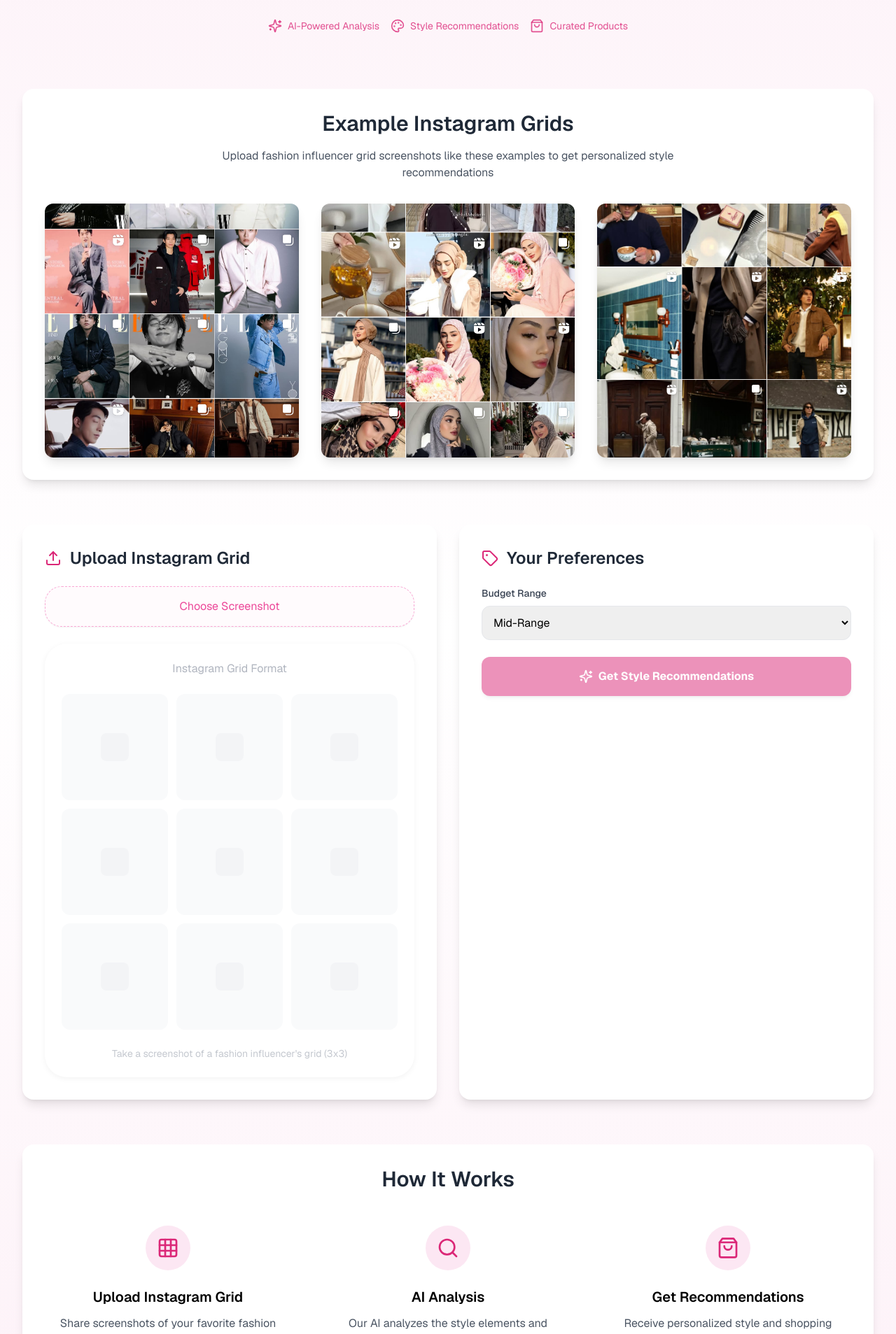
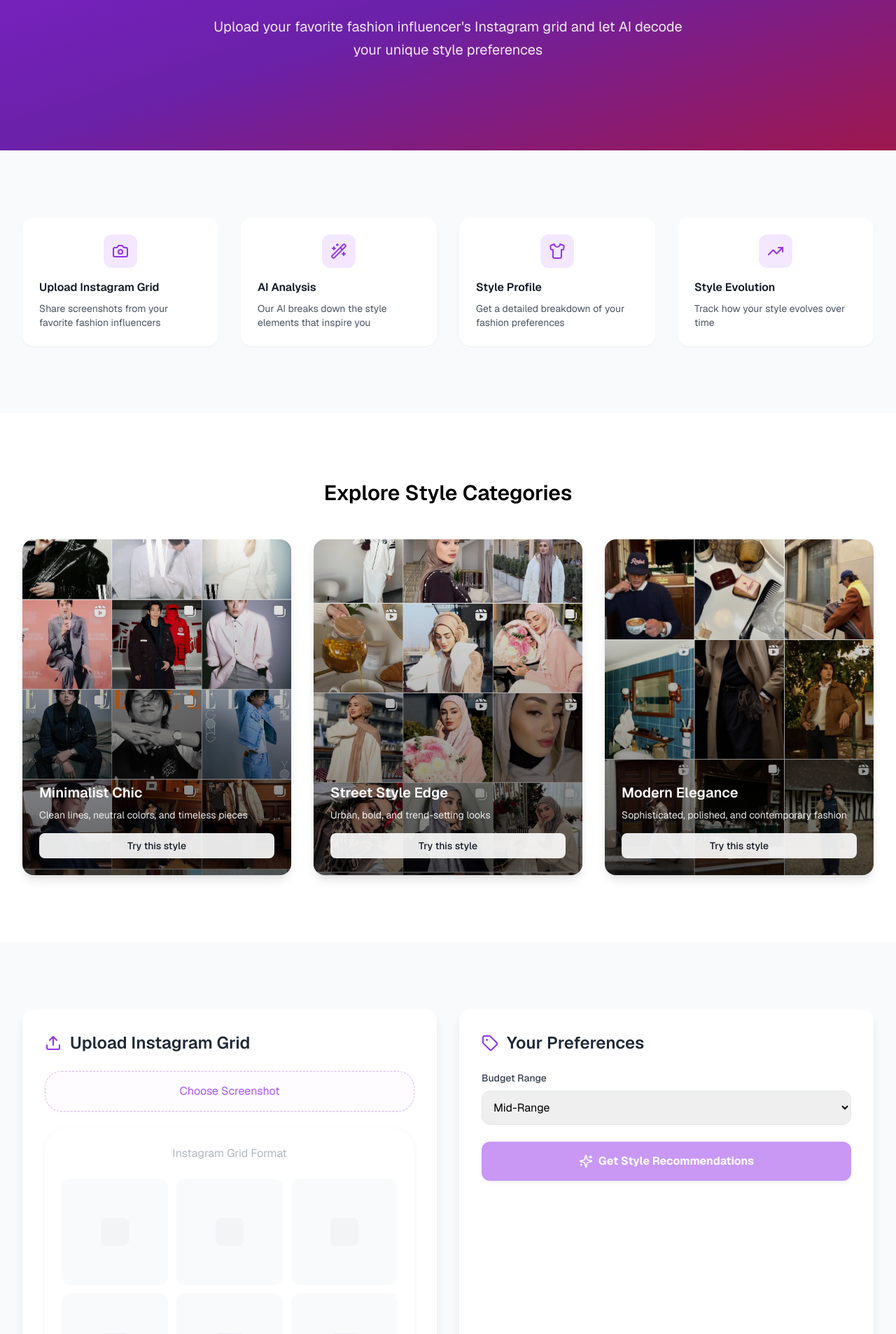
Before and after one commit to sundai-club/insta-gift, a Next.js app: page / in a window 1280 px wide. Shown: the part 202-2109 px from the top of the page at 70% size. Built offline with nearby package versions, Linux system fonts and the light colour scheme.

Commit message:
Removed Get Started button and improved full-width layout

```diff
--- a/src/app/page.tsx
+++ b/src/app/page.tsx
@@ -1,24 +1,22 @@
 "use client";
 
+import { useState } from "react";
 import Image from "next/image";
 import {
+  Instagram,
+  Palette,
+  Sparkles,
+  ShoppingBag,
+  AlertCircle,
   Camera,
-  User,
-  DollarSign,
-  Sparkles,
-  Instagram,
-  Heart,
-  Palette,
+  Wand2,
+  Shirt,
+  TrendingUp,
+  Upload,
   Tag,
-  ShoppingBag,
-  Share2,
-  Bookmark,
+  Search,
   Grid,
-  Upload,
-  Search,
 } from "lucide-react";
-import { useState } from "react";
-import { sampleStyles } from "@/data/examples";
 
 interface StyleRecommendation {
   type: string;
@@ -34,13 +32,53 @@ interface StyleRecommendation {
   color_palette: string[];
 }
 
+const sampleStyles = [
+  {
+    name: "Minimalist Chic",
+    description: "Clean lines, neutral colors, and timeless pieces",
+    image: "/sample_images/IMG_4053.jpg",
+  },
+  {
+    name: "Street Style Edge",
+    description: "Urban, bold, and trend-setting looks",
+    image: "/sample_images/IMG_4054.jpg",
+  },
+  {
+    name: "Modern Elegance",
+    description: "Sophisticated, polished, and contemporary fashion",
+    image: "/sample_images/IMG_5155.png",
+  },
+];
+
+const features = [
+  {
+    icon: Camera,
+    title: "Upload Instagram Grid",
+    description: "Share screenshots from your favorite fashion influencers",
+  },
+  {
+    icon: Wand2,
+    title: "AI Analysis",
+    description: "Our AI breaks down the style elements that inspire you",
+  },
+  {
+    icon: Shirt,
+    title: "Style Profile",
+    description: "Get a detailed breakdown of your fashion preferences",
+  },
+  {
+    icon: TrendingUp,
+    title: "Style Evolution",
+    description: "Track how your style evolves over time",
+  },
+];
+
 export default function Home() {
   const [isLoading, setIsLoading] = useState(false);
   const [error, setError] = useState<string | null>(null);
   const [recommendations, setRecommendations] = useState<StyleRecommendation[]>([]);
   const [previewUrl, setPreviewUrl] = useState<string | null>(null);
   const [budget, setBudget] = useState<string>("medium");
-  const [stylePreferences, setStylePreferences] = useState<string[]>([]);
 
   const handleImageUpload = async (e: React.ChangeEvent<HTMLInputElement> | string) => {
     let imageUrl: string;
@@ -92,7 +130,6 @@ export default function Home() {
         body: JSON.stringify({
           image: previewUrl,
           budget,
-          preferences: stylePreferences,
         }),
       });
 
@@ -110,75 +147,78 @@ export default function Home() {
   };
 
   return (
-    <main className="min-h-screen bg-gradient-to-b from-pink-50 via-white to-pink-50">
-      <div className="max-w-7xl mx-auto px-4 py-12 sm:px-6 lg:px-8">
-        {/* Header Section */}
-        <div className="text-center mb-20 relative">
-          <div className="absolute inset-0 -top-24 bg-gradient-to-b from-pink-100/50 to-transparent via-pink-50/30 blur-3xl -z-10" />
-          <h1 className="text-6xl font-bold mb-6 bg-gradient-to-r from-gray-900 to-gray-600 bg-clip-text text-transparent">
+    <main className="min-h-screen bg-white">
+      {/* Hero Section */}
+      <div className="w-full bg-gradient-to-br from-purple-700 via-purple-800 to-pink-800 py-32">
+        <div className="max-w-7xl mx-auto px-4 sm:px-6 lg:px-8">
+          <div className="text-center">
+            <h1 className="text-7xl font-bold mb-6 text-white">
               Define Your Style
             </h1>
-          <p className="text-xl text-gray-600 max-w-2xl mx-auto leading-relaxed">
-            Transform your fashion inspiration into a personalized style guide, powered by AI
+            <p className="text-xl text-white/90 max-w-2xl mx-auto leading-relaxed">
+              Upload your favorite fashion influencer's Instagram grid and
+              let AI decode your unique style preferences
             </p>
-          <div className="flex justify-center gap-4 mt-8">
-            <div className="flex items-center gap-2 text-pink-600/80 text-sm">
-              <Sparkles className="w-5 h-5" />
-              <span>AI-Powered Analysis</span>
-            </div>
-            <div className="flex items-center gap-2 text-pink-600/80 text-sm">
-              <Palette className="w-5 h-5" />
-              <span>Style Recommendations</span>
-            </div>
-            <div className="flex items-center gap-2 text-pink-600/80 text-sm">
-              <ShoppingBag className="w-5 h-5" />
-              <span>Curated Products</span>
           </div>
         </div>
       </div>
 
-        {/* Sample Images Gallery */}
-        <section className="mb-16 bg-white rounded-2xl shadow-lg p-8">
-          <h2 className="text-3xl font-semibold mb-4 text-center text-gray-800">
-            Example Instagram Grids
-          </h2>
-          <p className="text-center text-gray-600 mb-8 max-w-2xl mx-auto">
-            Upload fashion influencer grid screenshots like these examples to get personalized style recommendations
-          </p>
+      {/* Features Section */}
+      <div className="w-full bg-gray-50 py-24">
+        <div className="max-w-7xl mx-auto px-4 sm:px-6 lg:px-8">
+          <div className="grid grid-cols-1 md:grid-cols-2 lg:grid-cols-4 gap-8">
+            {features.map((feature, index) => (
+              <div key={index} className="bg-white rounded-2xl p-6 shadow-sm hover:shadow-md transition-shadow">
+                <div className="w-12 h-12 bg-purple-100 rounded-xl flex items-center justify-center mb-4 mx-auto">
+                  <feature.icon className="w-6 h-6 text-purple-600" />
+                </div>
+                <h3 className="font-semibold text-gray-900 mb-2">{feature.title}</h3>
+                <p className="text-gray-600 text-sm">{feature.description}</p>
+              </div>
+            ))}
+          </div>
+        </div>
+      </div>
+
+      {/* Sample Styles Section */}
+      <div className="w-full bg-white py-24">
+        <div className="max-w-7xl mx-auto px-4 sm:px-6 lg:px-8">
+          <h2 className="text-3xl font-semibold text-center mb-12">Explore Style Categories</h2>
           <div className="grid grid-cols-1 md:grid-cols-3 gap-8">
-            {[
-              '/sample_images/IMG_4053.jpg',
-              '/sample_images/IMG_4054.jpg',
-              '/sample_images/IMG_5155.png'
-            ].map((src, index) => (
+            {sampleStyles.map((style, index) => (
               <div
                 key={index}
-                className="relative aspect-square rounded-xl overflow-hidden shadow-lg hover:shadow-xl transition-all duration-300 group"
+                className="group relative aspect-[4/5] rounded-2xl overflow-hidden shadow-lg hover:shadow-xl transition-all duration-300"
               >
                 <Image
-                  src={src}
-                  alt={`Sample Instagram grid ${index + 1}`}
+                  src={style.image}
+                  alt={style.name}
                   fill
                   className="object-cover group-hover:scale-105 transition-transform duration-300"
                 />
-                <div className="absolute inset-0 bg-black bg-opacity-40 opacity-0 group-hover:opacity-100 transition-opacity duration-300 flex items-center justify-center">
+                <div className="absolute inset-0 bg-gradient-to-t from-black/60 to-transparent flex flex-col justify-end p-6">
+                  <h3 className="text-white font-semibold text-xl mb-2">{style.name}</h3>
+                  <p className="text-white/90 text-sm">{style.description}</p>
                   <button
-                    className="bg-pink-600 text-white px-6 py-3 rounded-lg shadow-lg hover:bg-pink-700 transition-colors transform hover:scale-105 duration-200"
-                    onClick={() => handleImageUpload(src)}
+                    onClick={() => handleImageUpload(style.image)}
+                    className="mt-4 bg-white/90 hover:bg-white text-gray-900 px-4 py-2 rounded-lg text-sm font-medium transition-colors"
                   >
-                    Try this example
+                    Try this style
                   </button>
                 </div>
               </div>
             ))}
           </div>
-        </section>
+        </div>
+      </div>
 
-        {/* Upload and Preferences Section */}
-        <div className="grid grid-cols-1 md:grid-cols-2 gap-8 mb-16">
+      {/* Upload Section */}
+      <div id="upload-section" className="w-full bg-gray-50 py-24">
+        <div className="max-w-7xl mx-auto px-4 sm:px-6 lg:px-8">
+          <div className="grid grid-cols-1 md:grid-cols-2 gap-8">
             <div className="bg-white p-8 rounded-2xl shadow-lg">
               <h2 className="text-2xl font-semibold mb-6 flex items-center gap-3 text-gray-800">
-              <Upload className="w-6 h-6 text-pink-600" />
+                <Upload className="w-6 h-6 text-purple-600" />
                 Upload Instagram Grid
               </h2>
 
@@ -192,7 +232,7 @@ export default function Home() {
                 />
                 <label
                   htmlFor="imageUpload"
-                className="block w-full cursor-pointer bg-pink-50/30 hover:bg-pink-100/30 text-pink-500 py-4 px-6 rounded-[24px] text-center transition-colors border border-dashed border-pink-300 hover:border-pink-400 shadow-sm"
+                  className="block w-full cursor-pointer bg-purple-50/30 hover:bg-purple-100/30 text-purple-500 py-4 px-6 rounded-[24px] text-center transition-colors border border-dashed border-purple-300 hover:border-purple-400 shadow-sm"
                 >
                   Choose Screenshot
                 </label>
@@ -235,7 +275,7 @@ export default function Home() {
 
             <div className="bg-white p-8 rounded-2xl shadow-lg">
               <h2 className="text-2xl font-semibold mb-6 flex items-center gap-3 text-gray-800">
-              <Tag className="w-6 h-6 text-pink-600" />
+                <Tag className="w-6 h-6 text-purple-600" />
                 Your Preferences
               </h2>
 
@@ -245,7 +285,7 @@ export default function Home() {
                   <select
                     value={budget}
                     onChange={(e) => setBudget(e.target.value)}
-                  className="w-full p-3 border border-gray-200 rounded-xl focus:ring-2 focus:ring-pink-500 focus:border-pink-500 transition-all"
+                    className="w-full p-3 border border-gray-200 rounded-xl focus:ring-2 focus:ring-purple-500 focus:border-purple-500 transition-all"
                   >
                     <option value="budget">Budget-Friendly</option>
                     <option value="medium">Mid-Range</option>
@@ -256,7 +296,7 @@ export default function Home() {
                 <button
                   onClick={analyzeStyle}
                   disabled={isLoading || !previewUrl}
-                className="w-full bg-pink-600 hover:bg-pink-700 text-white font-bold py-4 px-6 rounded-xl disabled:opacity-50 disabled:cursor-not-allowed transition-colors shadow-md hover:shadow-lg transform hover:translate-y-[-2px] active:translate-y-0 duration-200"
+                  className="w-full bg-purple-600 hover:bg-purple-700 text-white font-bold py-4 px-6 rounded-xl disabled:opacity-50 disabled:cursor-not-allowed transition-colors shadow-md hover:shadow-lg transform hover:translate-y-[-2px] active:translate-y-0 duration-200"
                 >
                   {isLoading ? (
                     <span className="flex items-center justify-center">
@@ -282,12 +322,16 @@ export default function Home() {
               </div>
             </div>
           </div>
+        </div>
+      </div>
 
       {/* Recommendations Section */}
       {recommendations.length > 0 && (
-          <section className="bg-white rounded-2xl shadow-lg p-8 mb-16">
+        <div className="w-full bg-white py-24">
+          <div className="max-w-7xl mx-auto px-4 sm:px-6 lg:px-8">
+            <section className="bg-white rounded-2xl shadow-lg p-8">
               <h2 className="text-3xl font-semibold mb-8 flex items-center gap-3 text-gray-800">
-              <Sparkles className="w-8 h-8 text-pink-600" />
+                <Sparkles className="w-8 h-8 text-purple-600" />
                 Your Style Recommendations
               </h2>
 
@@ -326,7 +370,7 @@ export default function Home() {
                           <div className="flex-grow">
                             <h4 className="font-medium text-gray-800 mb-1">{item.name}</h4>
                             {item.price && (
-                            <p className="text-pink-600 font-semibold mb-2">${item.price}</p>
+                              <p className="text-purple-600 font-semibold mb-2">${item.price}</p>
                             )}
                             <p className="text-gray-600 text-sm mb-2">{item.description}</p>
                             <p className="text-gray-500 text-sm italic">{item.style_match}</p>
@@ -335,7 +379,7 @@ export default function Home() {
                                 href={item.shop_link}
                                 target="_blank"
                                 rel="noopener noreferrer"
-                              className="inline-flex items-center mt-2 text-pink-600 hover:text-pink-700 font-medium text-sm"
+                                className="inline-flex items-center mt-2 text-purple-600 hover:text-purple-700 font-medium text-sm"
                               >
                                 <ShoppingBag className="w-4 h-4 mr-1" />
                                 Shop Now
@@ -349,42 +393,9 @@ export default function Home() {
                 ))}
               </div>
             </section>
-        )}
-
-        {/* How It Works Section */}
-        <section className="text-center bg-white rounded-2xl shadow-lg p-8">
-          <h2 className="text-3xl font-semibold mb-12 text-gray-800">How It Works</h2>
-          <div className="grid grid-cols-1 md:grid-cols-3 gap-12">
-            <div className="flex flex-col items-center">
-              <div className="w-16 h-16 bg-pink-100 rounded-full flex items-center justify-center mb-6">
-                <Grid className="w-8 h-8 text-pink-600" />
-              </div>
-              <h3 className="font-semibold text-xl mb-3">Upload Instagram Grid</h3>
-              <p className="text-gray-600">
-                Share screenshots of your favorite fashion influencers
-              </p>
-            </div>
-            <div className="flex flex-col items-center">
-              <div className="w-16 h-16 bg-pink-100 rounded-full flex items-center justify-center mb-6">
-                <Search className="w-8 h-8 text-pink-600" />
-              </div>
-              <h3 className="font-semibold text-xl mb-3">AI Analysis</h3>
-              <p className="text-gray-600">
-                Our AI analyzes the style elements and aesthetic
-              </p>
-            </div>
-            <div className="flex flex-col items-center">
-              <div className="w-16 h-16 bg-pink-100 rounded-full flex items-center justify-center mb-6">
-                <ShoppingBag className="w-8 h-8 text-pink-600" />
-              </div>
-              <h3 className="font-semibold text-xl mb-3">Get Recommendations</h3>
-              <p className="text-gray-600">
-                Receive personalized style and shopping suggestions
-              </p>
           </div>
         </div>
-        </section>
-      </div>
+      )}
     </main>
   );
 }
```
Lines whose indentation alone changed are shown as unchanged.
